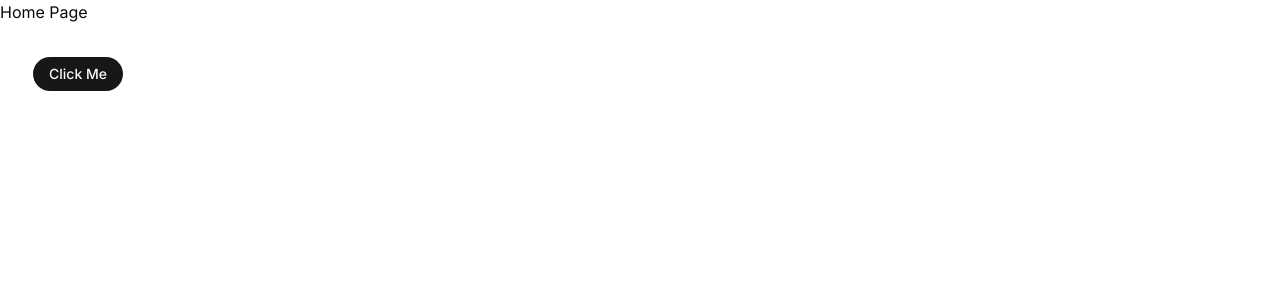
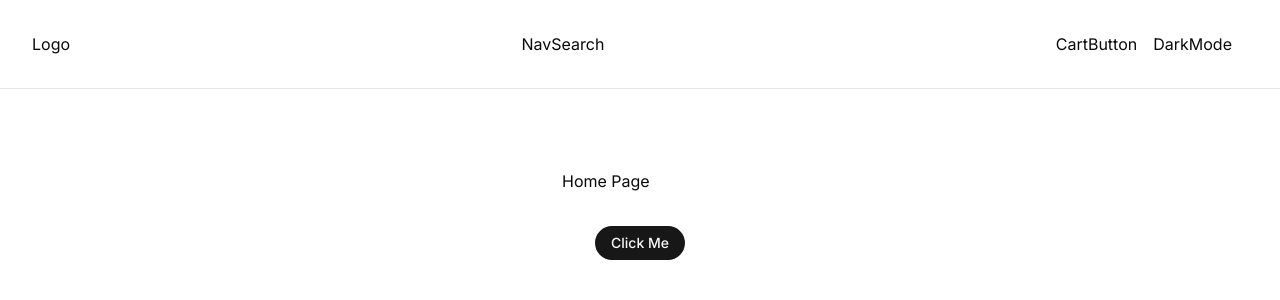
Before and after one commit to IamJamesRooke/nextjs-store-tutorial, a Next.js app: page / in a window 1280 px wide. Shown: the top 300 px of the page. Built offline with nearby package versions, Linux system fonts and the light colour scheme.

Commit message:
basic navbar component setup

```diff
--- a/app/layout.tsx
+++ b/app/layout.tsx
@@ -2,8 +2,10 @@ import type { Metadata } from "next";
 import { Geist, Geist_Mono, Inter } from "next/font/google";
 import "./globals.css";
 import { cn } from "@/lib/utils";
+import Navbar from "@/components/navbar/Navbar";
+import Container from "@/components/global/Container";
 
-const inter = Inter({subsets:['latin'],variable:'--font-sans'});
+const inter = Inter({ subsets: ["latin"], variable: "--font-sans" });
 
 const geistSans = Geist({
   variable: "--font-geist-sans",
@@ -28,9 +30,19 @@ export default function RootLayout({
   return (
     <html
       lang="en"
-      className={cn("h-full", "antialiased", geistSans.variable, geistMono.variable, "font-sans", inter.variable)}
+      className={cn(
+        "h-full",
+        "antialiased",
+        geistSans.variable,
+        geistMono.variable,
+        "font-sans",
+        inter.variable,
+      )}
     >
-      <body className="min-h-full flex flex-col">{children}</body>
+      <body className="min-h-full flex flex-col">
+        <Navbar />
+        <Container className="py-20">{children}</Container>
+      </body>
     </html>
   );
 }
--- a/components/global/Container.tsx
+++ b/components/global/Container.tsx
@@ -1,3 +1,6 @@
+import React from 'react'
+import { cn } from '@/lib/utils'
+
 function Container({
   children,
   className,
--- a/components/navbar/CartButton.tsx
+++ b/components/navbar/CartButton.tsx
@@ -0,0 +1,11 @@
+import React from 'react'
+
+function CartButton() {
+  return (
+    <div>
+      <h1>CartButton</h1>
+    </div>
+  )
+}
+
+export default CartButton
--- a/components/navbar/DarkMode.tsx
+++ b/components/navbar/DarkMode.tsx
@@ -0,0 +1,11 @@
+import React from 'react'
+
+function DarkMode() {
+  return (
+    <div>
+      <h1>DarkMode</h1>
+    </div>
+  )
+}
+
+export default DarkMode
--- a/components/navbar/LinksDropdown.tsx
+++ b/components/navbar/LinksDropdown.tsx
@@ -0,0 +1,11 @@
+import React from 'react'
+
+function LinksDropdown() {
+  return (
+    <div>
+
+    </div>
+  )
+}
+
+export default LinksDropdown
--- a/components/navbar/Logo.tsx
+++ b/components/navbar/Logo.tsx
@@ -0,0 +1,11 @@
+import React from 'react'
+
+function Logo() {
+  return (
+    <div>
+      <h1>Logo</h1>
+    </div>
+  )
+}
+
+export default Logo
--- a/components/navbar/NavSearch.tsx
+++ b/components/navbar/NavSearch.tsx
@@ -0,0 +1,11 @@
+import React from 'react'
+
+function NavSearch() {
+  return (
+    <div>
+      <h1>NavSearch</h1>
+    </div>
+  )
+}
+
+export default NavSearch
--- a/components/navbar/Navbar.tsx
+++ b/components/navbar/Navbar.tsx
@@ -0,0 +1,24 @@
+import Container from '../global/Container'
+import CartButton from './CartButton'
+import Logo from './Logo'
+import NavSearch from './NavSearch'
+import DarkMode from './DarkMode'
+import LinksDropdown from './LinksDropdown'
+
+function Navbar() {
+  return (
+    <nav className="border-b">
+        <Container className='flex flex-col sm:flex-row sm:justify-between sm:items-center flex-wrap py-8 gap-4'>
+            <Logo />
+            <NavSearch />
+            <div className="flex gap-4 items-center">
+                <CartButton />
+                <DarkMode />
+                <LinksDropdown />
+            </div>
+        </Container>
+    </nav>
+  )
+}
+
+export default Navbar
--- a/components/navbar/SignOutLink.tsx
+++ b/components/navbar/SignOutLink.tsx
@@ -0,0 +1,11 @@
+import React from 'react'
+
+function SignOutLink() {
+  return (
+    <div>
+
+    </div>
+  )
+}
+
+export default SignOutLink
--- a/components/navbar/UserIcon.tsx
+++ b/components/navbar/UserIcon.tsx
@@ -0,0 +1,11 @@
+import React from 'react'
+
+function UserIcon() {
+  return (
+    <div>
+
+    </div>
+  )
+}
+
+export default UserIcon
```
